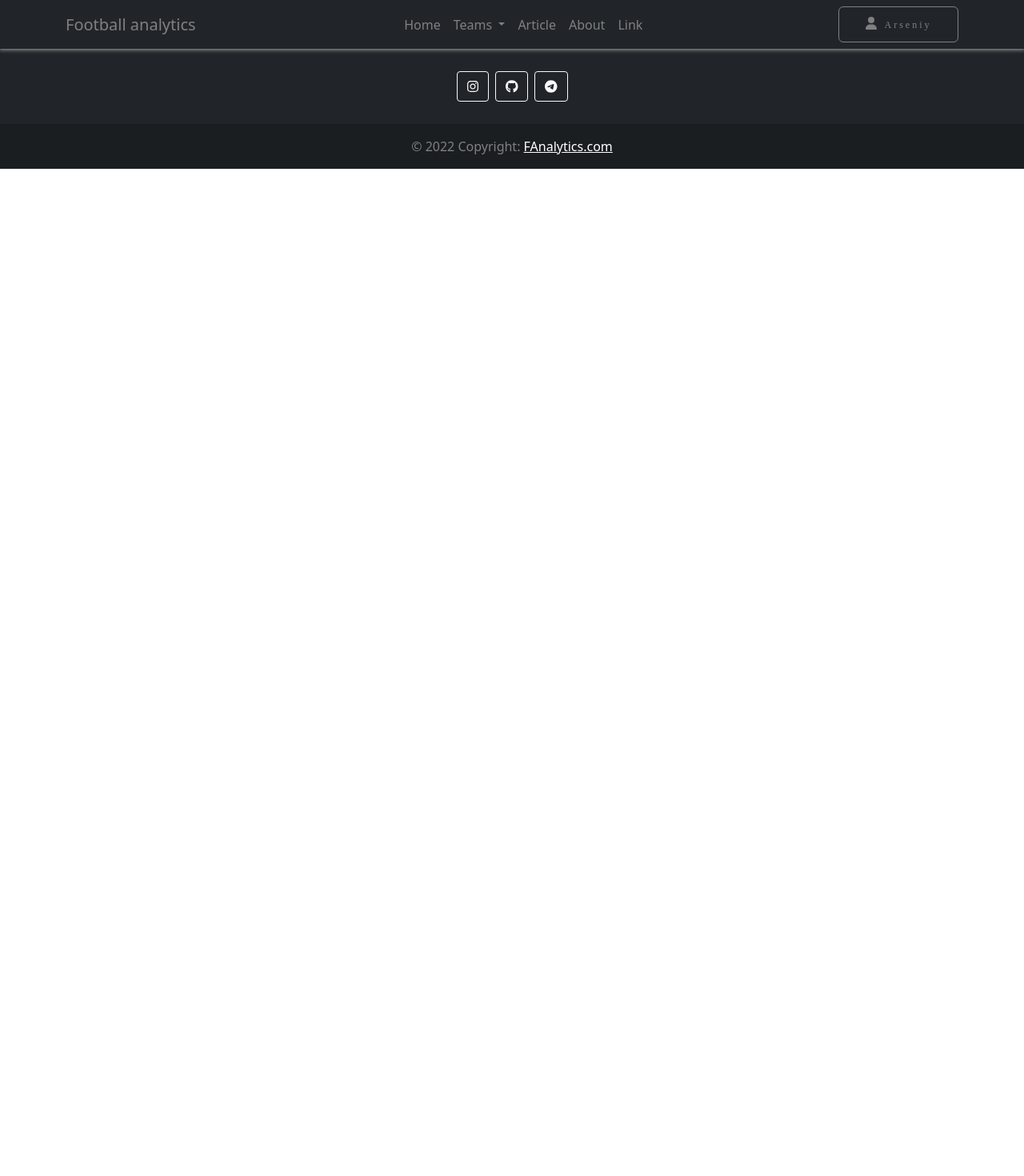
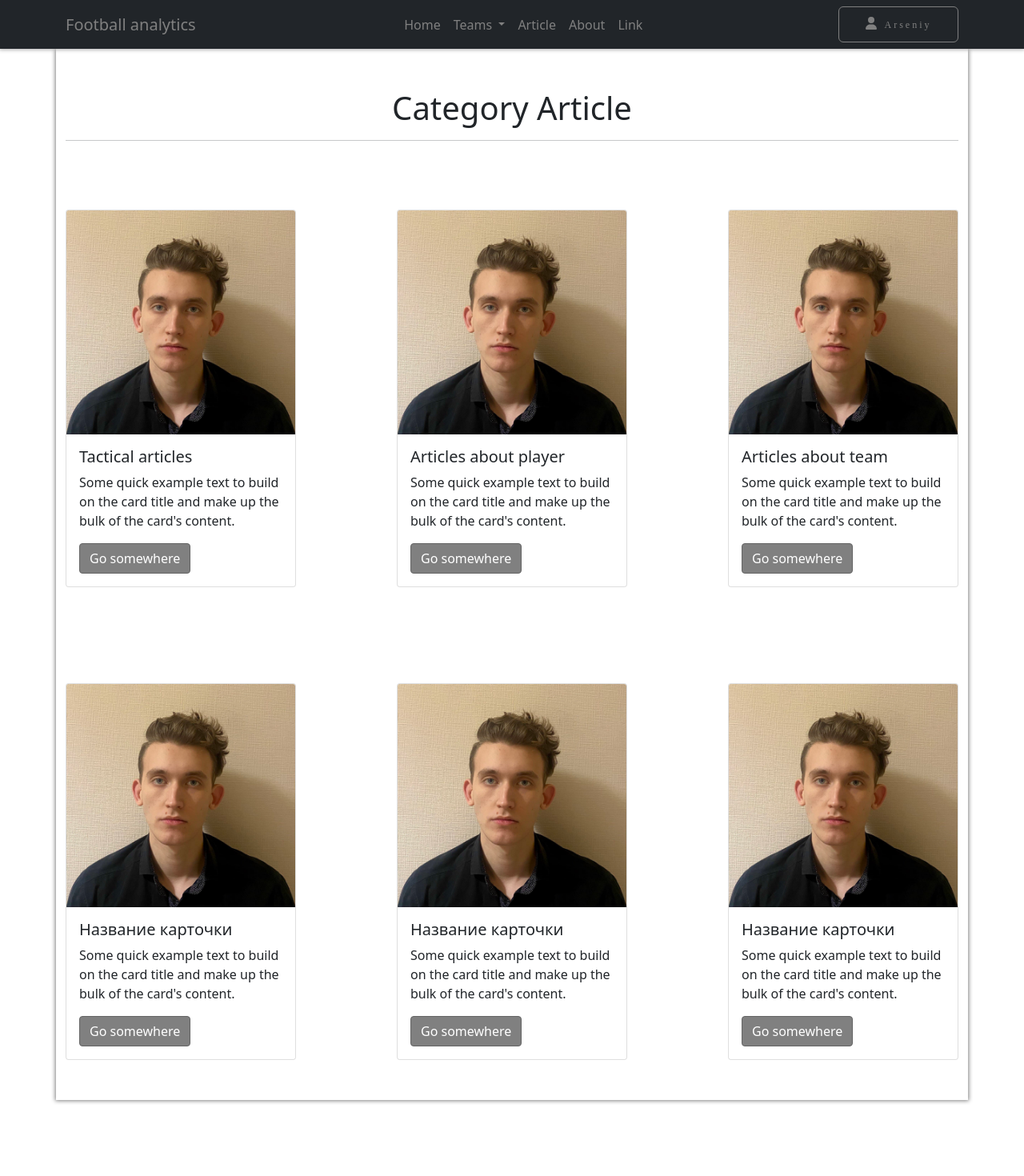
Before and after one commit to ArseniyBogachev/football, a Vue app in the folder frontend/football/: page /article in a window 1280 px wide. Shown: the top 1470 px of the page at 80% size. Before the commit the page ends 800 px from the top, so only its background shows below. Built offline with nearby package versions, Linux system fonts and the light colour scheme.

Commit message:
Create article com

```diff
--- a/frontend/football/src/components/NavbarCom.vue
+++ b/frontend/football/src/components/NavbarCom.vue
@@ -15,15 +15,9 @@
               <ul class="dropdown-menu bg-light" aria-labelledby="navbarDropdown">
                 <li><a class="dropdown-item" href="#">Russian PL</a></li>
                 <li><a class="dropdown-item" href="#">FNL</a></li>
-<!--                <li><a class="dropdown-item" href="#">EFL League One</a></li>-->
-<!--                <li><a class="dropdown-item" href="#">EFL League Two</a></li>-->
-<!--                <li><hr class="dropdown-divider"></li>-->
-<!--                <li><a class="dropdown-item" href="#">National League</a></li>-->
-<!--                <li><a class="dropdown-item" href="#">National League North</a></li>-->
-<!--                <li><a class="dropdown-item" href="#">National League South</a></li>-->
               </ul>
             </li>
-            <li><a href="#" class="nav-link"  style="color: gray">Article</a></li>
+            <li><a href="#" class="nav-link" @click="$router.push('/article')" style="color: gray">Article</a></li>
             <li><a href="#" @click="$router.push('/about')" class="nav-link" style="color: gray">About</a></li>
             <li><a href="#" class="nav-link" style="color: gray">Link</a></li>
           </ul>
--- a/frontend/football/src/components/NavbarMob.vue
+++ b/frontend/football/src/components/NavbarMob.vue
@@ -31,7 +31,7 @@
               </ul>
             </li>
             <li class="nav-item">
-              <a class="nav-link" href="#">Article</a>
+              <a class="nav-link" href="#" @click="$router.push('/article')">Article</a>
             </li>
             <li class="nav-item">
               <a class="nav-link" href="#">About</a>
--- a/frontend/football/src/pages/ArticleApp.vue
+++ b/frontend/football/src/pages/ArticleApp.vue
@@ -1,6 +1,59 @@
 <template>
-  <div>
-
+  <div class="container-md">
+    <h1 class="title">Category Article</h1>
+    <hr>
+    <div class="wrapper">
+      <div class="card" style="width: 18rem;">
+        <img src="../assets/user.jpg" class="card-img-top" alt="...">
+        <div class="card-body">
+          <h5 class="card-title">Tactical articles</h5>
+          <p class="card-text">Some quick example text to build on the card title and make up the bulk of the card's content.</p>
+          <a href="#" class="btn btn-primary">Go somewhere</a>
+        </div>
+      </div>
+      <div class="card" style="width: 18rem;">
+        <img src="../assets/user.jpg" class="card-img-top" alt="...">
+        <div class="card-body">
+          <h5 class="card-title">Articles about player</h5>
+          <p class="card-text">Some quick example text to build on the card title and make up the bulk of the card's content.</p>
+          <a href="#" class="btn btn-primary">Go somewhere</a>
+        </div>
+      </div>
+      <div class="card" style="width: 18rem;">
+        <img src="../assets/user.jpg" class="card-img-top" alt="...">
+        <div class="card-body">
+          <h5 class="card-title">Articles about team</h5>
+          <p class="card-text">Some quick example text to build on the card title and make up the bulk of the card's content.</p>
+          <a href="#" class="btn btn-primary">Go somewhere</a>
+        </div>
+      </div>
+    </div>
+    <div class="wrapper">
+      <div class="card" style="width: 18rem;">
+        <img src="../assets/user.jpg" class="card-img-top" alt="...">
+        <div class="card-body">
+          <h5 class="card-title">Название карточки</h5>
+          <p class="card-text">Some quick example text to build on the card title and make up the bulk of the card's content.</p>
+          <a href="#" class="btn btn-primary">Go somewhere</a>
+        </div>
+      </div>
+      <div class="card" style="width: 18rem;">
+        <img src="../assets/user.jpg" class="card-img-top" alt="...">
+        <div class="card-body">
+          <h5 class="card-title">Название карточки</h5>
+          <p class="card-text">Some quick example text to build on the card title and make up the bulk of the card's content.</p>
+          <a href="#" class="btn btn-primary">Go somewhere</a>
+        </div>
+      </div>
+      <div class="card" style="width: 18rem;">
+        <img src="../assets/user.jpg" class="card-img-top" alt="...">
+        <div class="card-body">
+          <h5 class="card-title">Название карточки</h5>
+          <p class="card-text">Some quick example text to build on the card title and make up the bulk of the card's content.</p>
+          <a href="#" class="btn btn-primary">Go somewhere</a>
+        </div>
+      </div>
+    </div>
   </div>
 </template>
 
@@ -11,5 +64,23 @@ export default {
 </script>
 
 <style scoped>
-
+  .container-md{
+    box-shadow: 0 0 5px 1px grey;
+    margin-bottom: 100px;
+  }
+  .wrapper{
+    padding-top: 70px;
+    padding-bottom: 50px;
+    display: flex;
+    justify-content: space-between;
+  }
+  .title{
+    text-align: center;
+    padding-top: 50px;
+    font-family: "system-ui";
+  }
+  .btn-primary{
+    background-color: gray;
+    border: 1px solid rgb(100,100,100);
+  }
 </style>
```
Also changed, not shown: frontend/football/src/components/ArticleCom.vue (added, +15 -0 lines).
